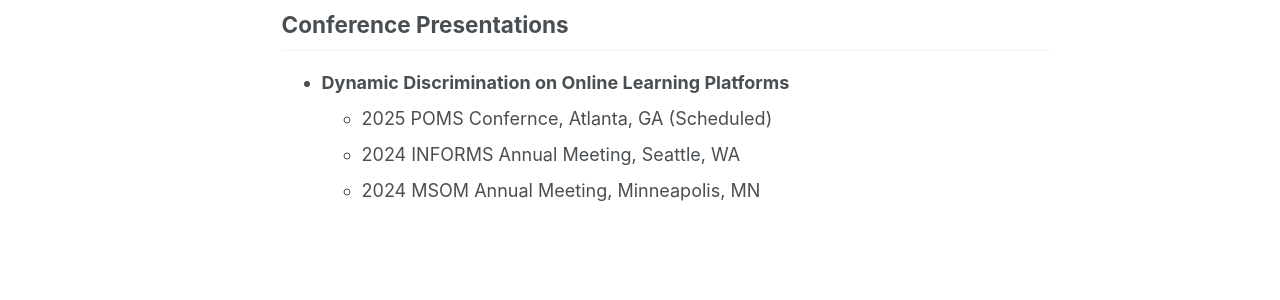
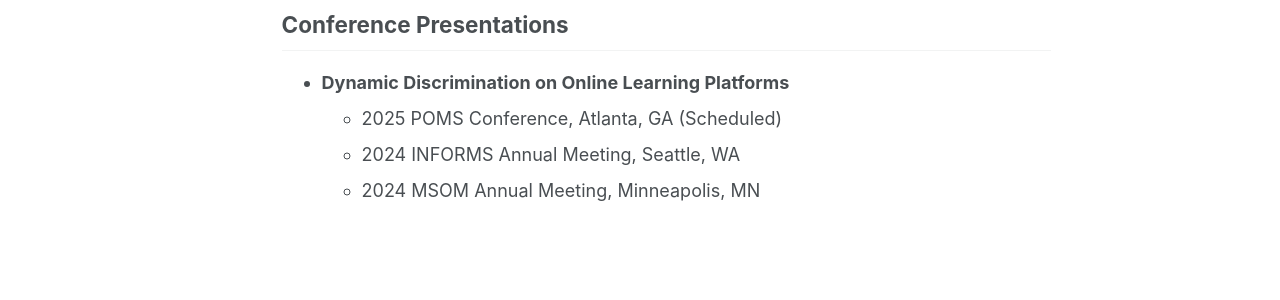
Before and after one commit to PeiboZhang/peibozhang.github.io, a Jekyll site: the page built from _pages/about.md, in a window 1280 px wide and 1321 px high. Shown: the part 765-1065 px from the top of the window. Built offline with Jekyll 4.4.1, drawn with Linux system fonts in a browser that asks for light colours; some web fonts are replaced.

Commit message:
Update about.md

```diff
--- a/_pages/about.md
+++ b/_pages/about.md
@@ -43,7 +43,7 @@ My research interest broadly centers on online platform operations, Diversity, E
 <ul>
   <li style="list-style-type: disc;"><b>Dynamic Discrimination on Online Learning Platforms</b>
     <ul>
-      <li style="list-style-type: circle;">2025 POMS Confernce, Atlanta, GA (Scheduled) </li>
+      <li style="list-style-type: circle;">2025 POMS Conference, Atlanta, GA (Scheduled) </li>
       <li style="list-style-type: circle;">2024 INFORMS Annual Meeting, Seattle, WA</li>
       <li style="list-style-type: circle;">2024 MSOM Annual Meeting, Minneapolis, MN</li>
     </ul>
```
